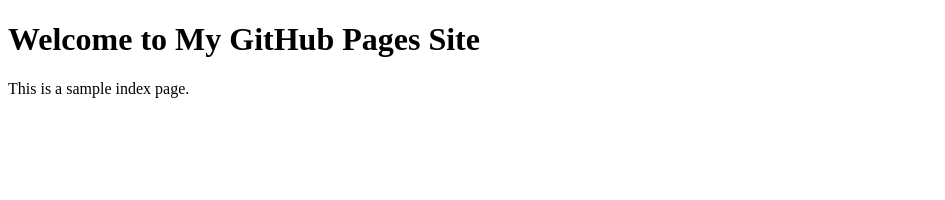
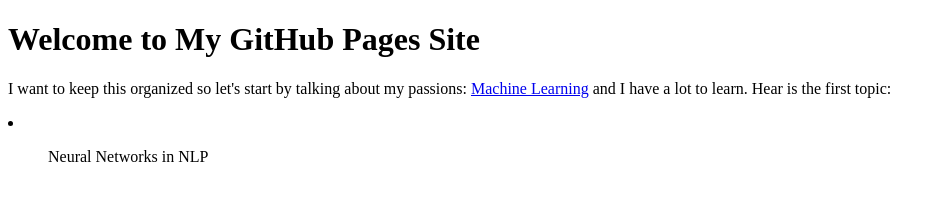
Before and after one commit to zbikma/tutorial, a plain HTML site: page docs/index.html in a window 1280 px wide. Shown: the whole page, without its empty margins (0-945 px from the left). Drawn offline with Linux system fonts and the light colour scheme.

Commit message:
first topic

```diff
--- a/docs/index.html
+++ b/docs/index.html
@@ -9,7 +9,13 @@
 
 <body>
     <h1>Welcome to My GitHub Pages Site</h1>
-    <p>This is a sample index page.</p>
+    <p>I want to keep this organized so let's start by talking about my passions:
+        <a href="/docs/ml/index.html">Machine Learning</a> and I have a lot to learn. Hear is the first topic:
+        <li>
+            <ol>Neural Networks in NLP</ol>
+        </li>
+
+    </p>
 </body>
 
 </html>
```
